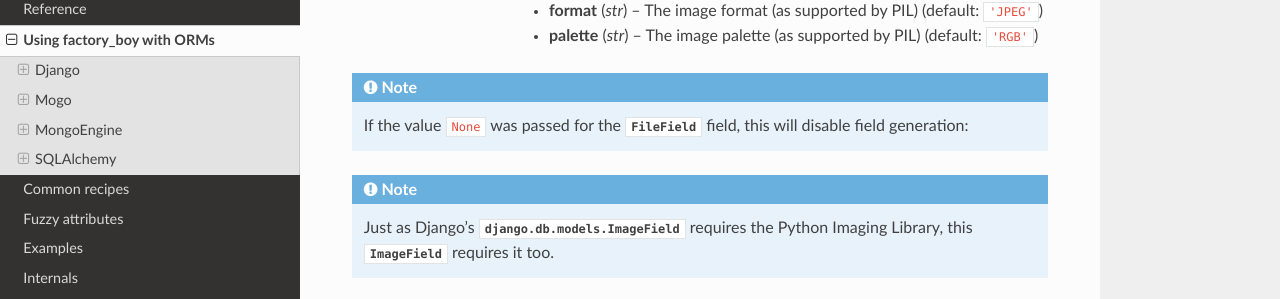
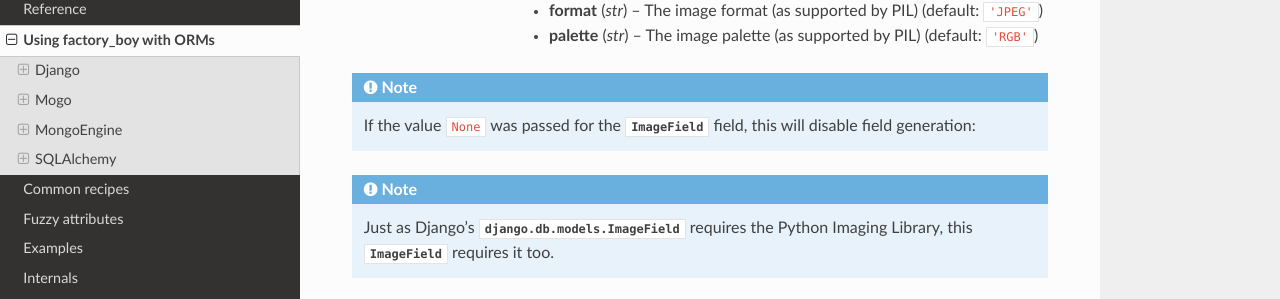
Before and after one commit to FactoryBoy/factory_boy, a Sphinx documentation site: the page built from docs/orms.rst, in a window 1280 px wide and 900 px high, scrolled down 3709 px. Shown: the part 140-439 px from the top of the window. Built offline with Sphinx 7.4.7 and the Read the Docs theme 3.1.0, drawn with Linux system fonts in a browser that asks for light colours.

Commit message:
Fixed typo in orms section document.

```diff
--- a/docs/orms.rst
+++ b/docs/orms.rst
@@ -209,7 +209,7 @@ Extra fields
         :param str format: The image format (as supported by PIL) (default: ``'JPEG'``)
         :param str palette: The image palette (as supported by PIL) (default: ``'RGB'``)
 
-.. note:: If the value ``None`` was passed for the :class:`FileField` field, this will
+.. note:: If the value ``None`` was passed for the :class:`ImageField` field, this will
           disable field generation:
 
 .. note:: Just as Django's :class:`django.db.models.ImageField` requires the
```
